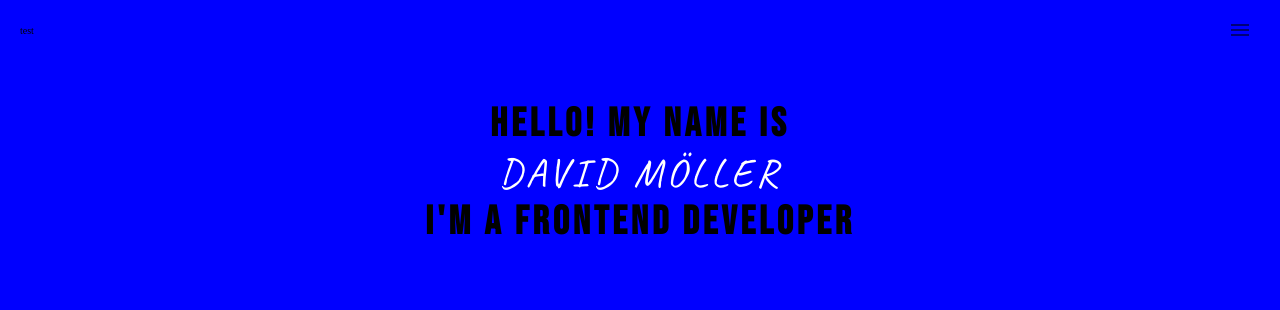
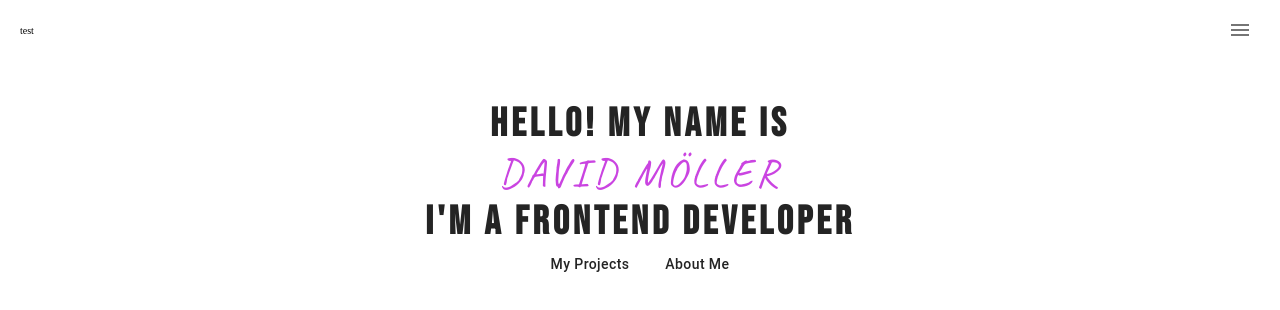
Before and after one commit to Molberda/final-portfolio, a React (Create React App) app: page / in a window 1280 px wide. Shown: the top 310 px of the page. Built offline with nearby package versions, Linux system fonts and the light colour scheme.

Commit message:
added MUI buttons to the home page and created variable colors on the index css to use throughout the app

```diff
--- a/src/CSS/App.css
+++ b/src/CSS/App.css
@@ -10,6 +10,7 @@ h3,
 h4,
 h5,
 h6 {
+  color: var(--black);
   font-family: "Bebas Neue", sans-serif;
 }
 
--- a/src/CSS/Home.css
+++ b/src/CSS/Home.css
@@ -18,7 +18,19 @@
 }
 
 .highlight {
+  color: var(--accent);
   font-family: "Caveat", cursive;
   text-transform: uppercase;
-  filter: invert(1);
 }
+
+.home__btns {
+  display: flex;
+  align-items: center;
+  justify-content: center;
+  gap: 2em;
+}
+
+.home__btns > button{
+  color: var(--black);
+  text-transform: none;
+}
--- a/src/Pages/Home.jsx
+++ b/src/Pages/Home.jsx
@@ -1,5 +1,6 @@
 import React from "react";
 import "../CSS/Home.css";
+import { Button } from "@mui/material";
 
 const Home = () => {
   return (
@@ -14,6 +15,10 @@ const Home = () => {
             </span>
             <h1>I'm a frontend developer</h1>
           </div>
+          <div className="home__btns">
+            <Button>My Projects</Button>
+            <Button>About Me</Button>
+          </div>
         </div>
       </div>
     </section>
--- a/src/index.css
+++ b/src/index.css
@@ -1,4 +1,5 @@
 #root{
-    background-color: blue;
     font-size: 10px;
+    --black: #242424;
+    --accent: #ca44e1;
 }
```
